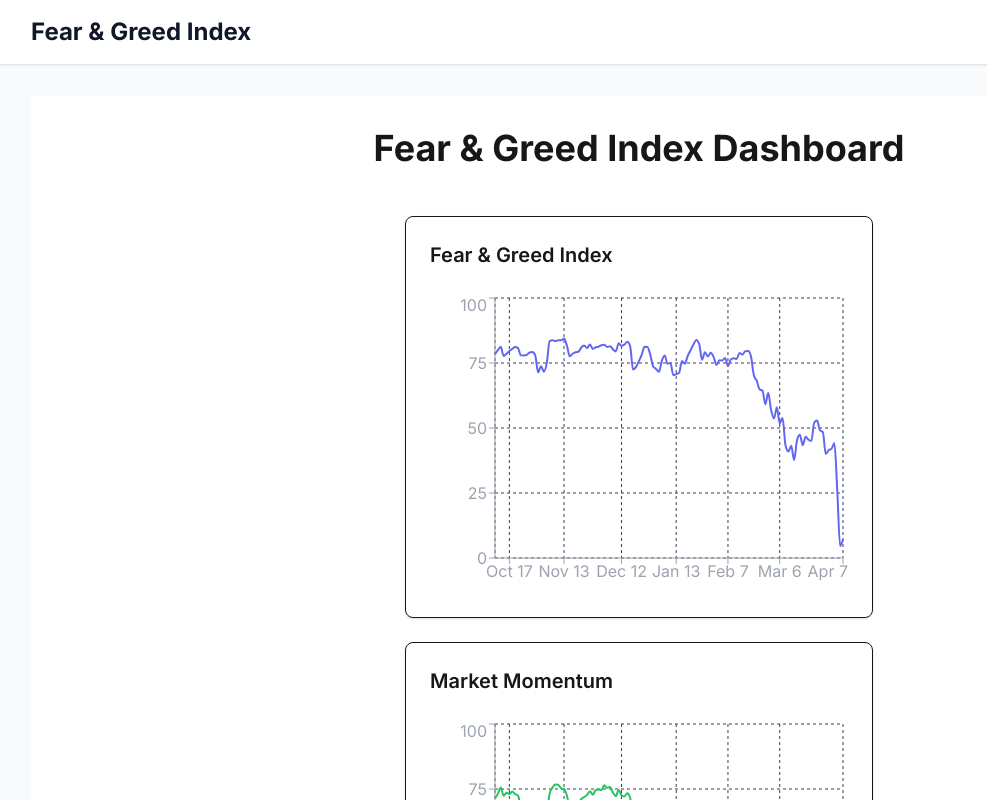
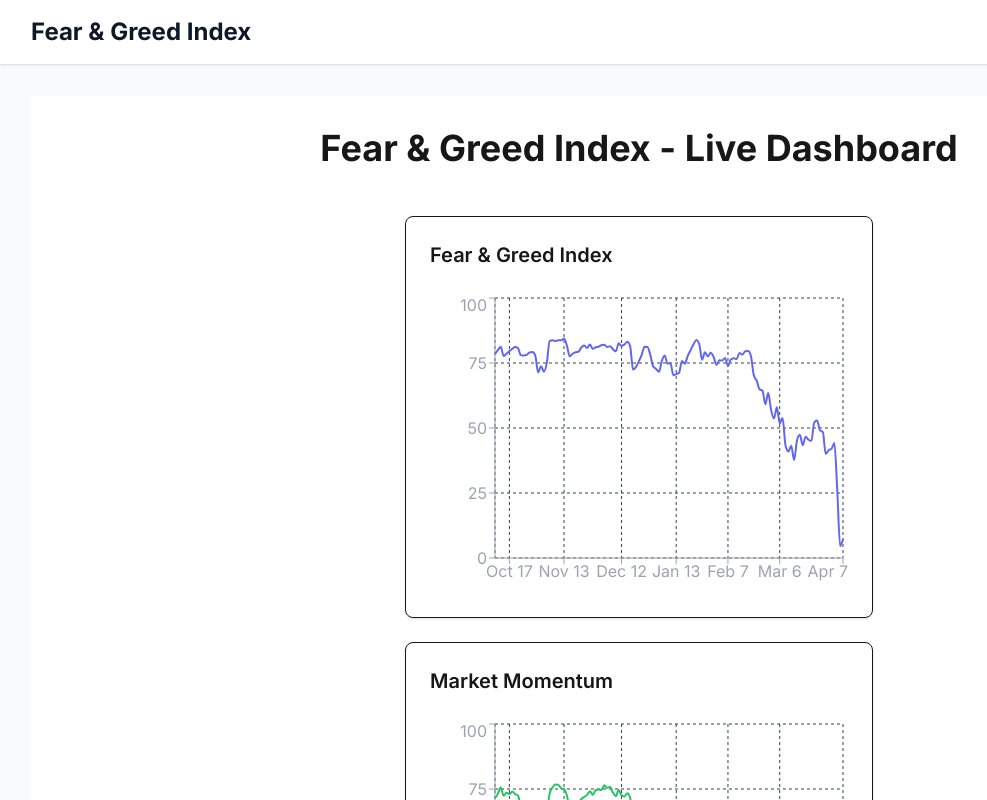
Before and after one commit to callagano/MarketMelodrama, a Next.js app: page / in a window 1280 px wide. Shown: the top 800 px of the page, without its empty margins (1-988 px from the left). Built offline with nearby package versions, Linux system fonts and the light colour scheme.

Commit message:
Update dashboard title and loading message

```diff
--- a/src/app/page.tsx
+++ b/src/app/page.tsx
@@ -34,10 +34,10 @@ export default function Home() {
       <div className="min-h-screen bg-background">
         <div className="max-w-7xl mx-auto">
           <h1 className="text-4xl font-bold p-8 text-center text-foreground">
-            Fear & Greed Index Dashboard
+            Fear & Greed Index - Live Dashboard
           </h1>
           {loading ? (
-            <div className="text-center text-foreground">Loading...</div>
+            <div className="text-center text-foreground">Loading data...</div>
           ) : (
             <FearGreedCharts data={data} />
           )}
```
